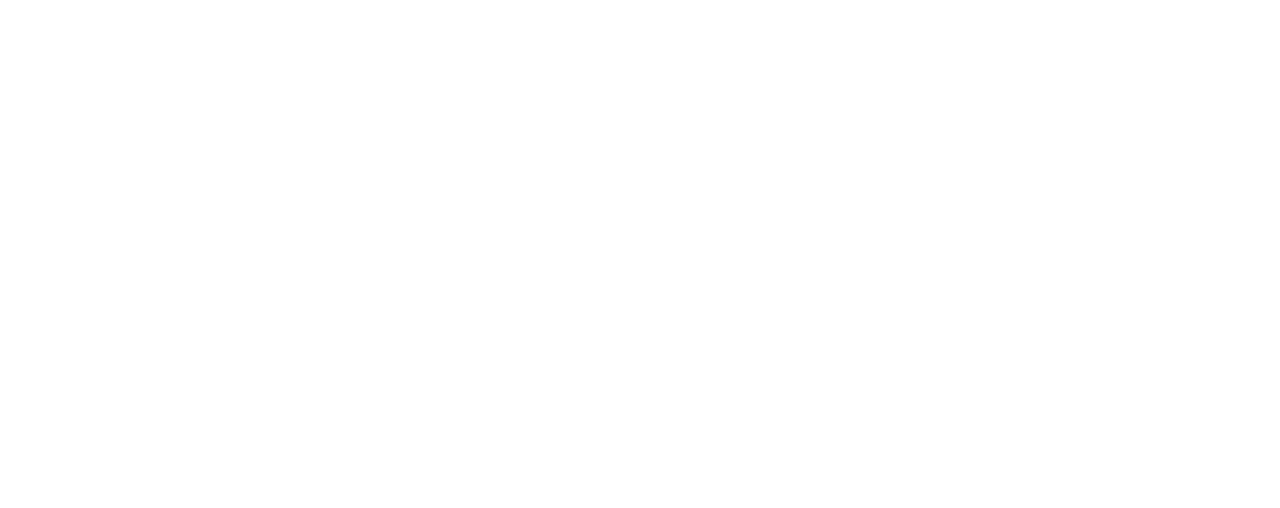
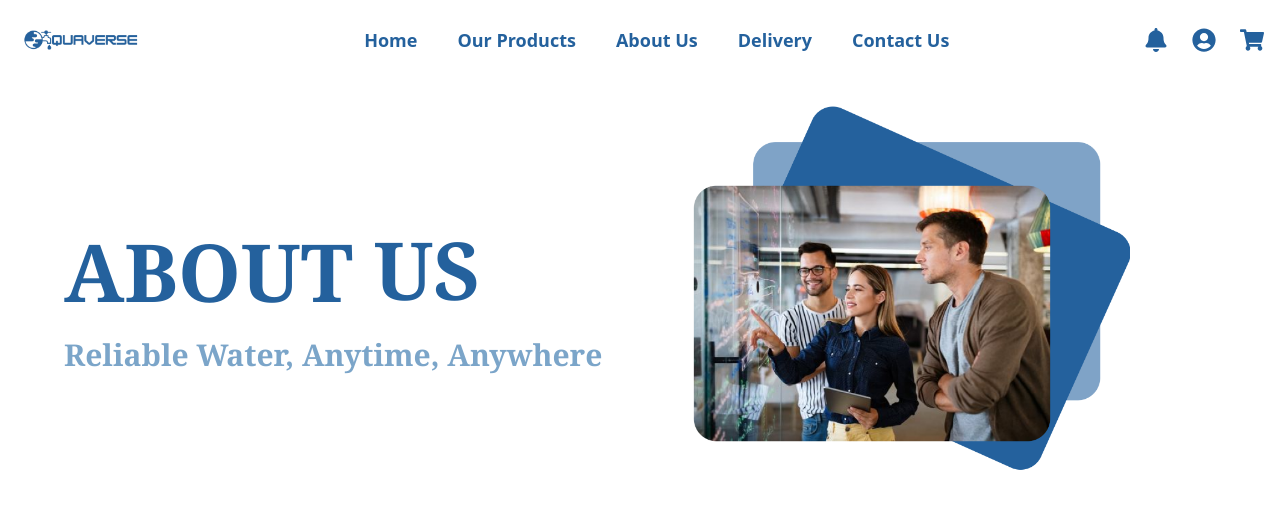
Before and after one commit to thesaltandlight/water-management-system, a React (Vite) app in the folder wms/: page /aboutUs in a window 1280 px wide. Before the commit this address had no page. Shown: the top 508 px of the page. Built offline with nearby package versions, Linux system fonts and the light colour scheme; the HTML template or start-up script is replaced by a standard one.

Commit message:
our products

```diff
--- a/wms/src/App.jsx
+++ b/wms/src/App.jsx
@@ -4,7 +4,7 @@ import SignUp from './Pages/SignUp/SignUp';
 import SignIn from './Pages/SignIn/SignIn';
 import HomePage from './Pages/HomePage/HomePage';
 import OurProducts from './Pages/OurProducts/OurProducts';
-// import AboutUs from './Pages/AboutUs/AboutUs';
+import AboutUs from './Pages/AboutUs/AboutUs';
 
 import './index.css';
 
@@ -18,7 +18,7 @@ function App() {
         <Route path='/signIn' element={<SignIn/>}/>
         <Route path='/home' element={<HomePage/>}/>
         <Route path='/ourProducts' element={<OurProducts/>}/>
-        {/* <Route path='/aboutUs' element={<AboutUs/>}/> */}
+        <Route path='/aboutUs' element={<AboutUs/>}/>
       </Routes>
     </div>
     </Router>
--- a/wms/src/Components/Header.jsx
+++ b/wms/src/Components/Header.jsx
@@ -10,7 +10,7 @@ function Header(){
             <nav className='flex space-x-10 text-lg font-semibold'>
                 <a href='/Home' className='hover:text-[#24619D]'>Home</a>
                 <a href='/OurProducts' className='hover:text-[#24619D]'>Our Products</a>
-                <a href='/aboutUs' className='hover:text-[#24619D]'>About Us</a>
+                <a href='/AboutUs' className='hover:text-[#24619D]'>About Us</a>
                 <a href='#' className='hover:text-[#24619D]'>Delivery</a>
                 <a href='#' className='hover:text-[#24619D]'>Contact Us</a>
             </nav>
--- a/wms/src/Pages/AboutUs/AboutUs.jsx
+++ b/wms/src/Pages/AboutUs/AboutUs.jsx
@@ -0,0 +1,29 @@
+import Header from "../../Components/Header"
+
+function AboutUs(){
+    return(
+        <div>
+            <Header/>
+            <main>
+                <div className="flex h-3/4 items-center justify-between p-6 bg-white">
+
+                    <div className="flex-1 max w-w-3/4 pr-6">
+                        <h1 className="text-[80px] font-extrabold font-serif ml-10 text-[#24619D] fade-in-slide-up">
+                            <span className="wave">ABOUT</span> <span className="wave" style={{animationDelay: '0.1s'}}>US</span>
+                        </h1>
+                        <h2 className="text-3xl font-semibold font-serif mt-2 ml-10 text-[#7BA5C9] fade-in-slide-up">Reliable Water, Anytime, Anywhere</h2>
+                    </div>
+
+                    <div className="flex-1 max-w-1/4 flex justify-center">
+                        <img src="/assets/AboutUs.png" className="w-3/4 h-auto max-w-md mr-24 fade-in-slide-up"></img>
+                    </div>
+
+
+
+                </div>
+            </main>
+        </div>
+    )
+}
+
+export default AboutUs
--- a/wms/src/Pages/HomePage/Intro.jsx
+++ b/wms/src/Pages/HomePage/Intro.jsx
@@ -5,7 +5,7 @@ function Intro(){
                 <h1 className="text-[70px] font-extrabold font-serif ml-10 text-[#24619D] fade-in-slide-up">
                     <span className="wave">STAY</span> <span className="wave" style={{animationDelay: '0.1s'}}>HYDRATED,</span> <span className="wave">STAY</span> <span className="wave" style={{animationDelay: '0.1'}}>HEALTHY</span>
                 </h1>
-                <h2 className="text-3xl font-semibold font-serif mt-2 ml-10 text-[#24619D] fade-in-slide-up">Your Water Journey Starts Here</h2>
+                <h2 className="text-3xl font-semibold font-serif mt-2 ml-10 text-[#7BA5C9] fade-in-slide-up">Your Water Journey Starts Here</h2>
                 <button className="mt-7 ml-10 bg-[#24619D] text-white px-6 py-3 rounded-lg text-xl hover:bg-[#7BA5C9] transition-colors duration-300 fade-in-slide-up">Explore</button>
 
             </div>
--- a/wms/src/Pages/OurProducts/OurProducts.jsx
+++ b/wms/src/Pages/OurProducts/OurProducts.jsx
@@ -27,7 +27,7 @@ function OurProducts(){
                     <h1 className="text-[80px] font-extrabold font-serif text-[#24619D] fade-in-slide-up">
                         <span className="wave">OUR</span> <span className="wave" style={{animationDelay: '0.1s'}}>PRODUCTS</span>
                     </h1>
-                    <h2 className="text-3xl font-semibold font-serif mt-2  text-[#24619D] fade-in-slide-up">Refresh Your Life One Sip At A Time</h2>
+                    <h2 className="text-3xl font-semibold font-serif mt-2  text-[#7BA5C9] fade-in-slide-up">Refresh Your Life One Sip At A Time</h2>
                     </div>
                 </div>
 
```
Also changed, not shown: wms/public/assets/AboutUs.png, wms/public/assets/AboutUsText.png (added).
